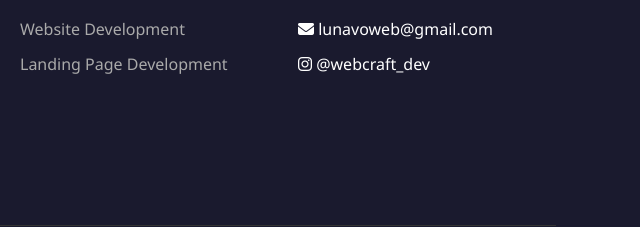
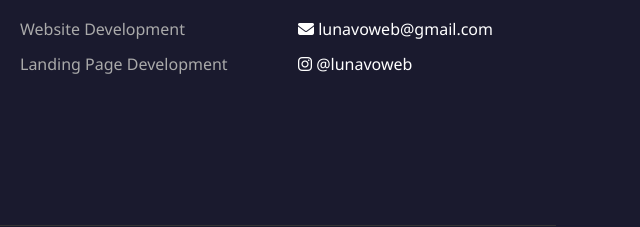
Before and after one commit to lunavoweb/lunavoweb.github.io, a plain HTML site: page index.html in a window 1280 px wide. Shown: the part 5103-5330 px from the top of the page, 640-1280 px from the left. Drawn offline with Linux system fonts and the light colour scheme.

Commit message:
Update index.html

```diff
--- a/index.html
+++ b/index.html
@@ -1156,7 +1156,7 @@
                     <h3>Contact Info</h3>
                     <ul class="footer-links">
                         <li><i class="fas fa-envelope"></i> lunavoweb@gmail.com</li>
-                        <li><i class="fab fa-instagram"></i> @webcraft_dev</li>
+                        <li><i class="fab fa-instagram"></i> @lunavoweb</li>
                     </ul>
                 </div>
             </div>
```
